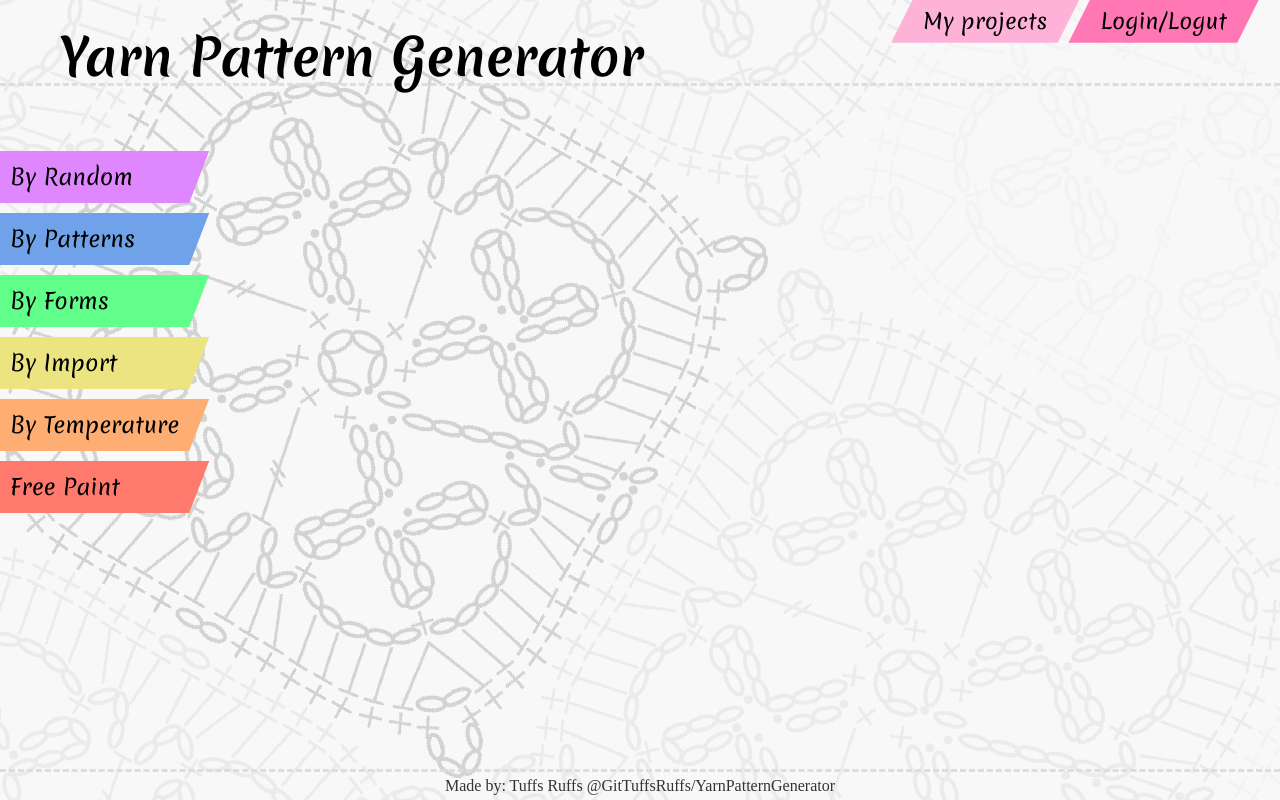
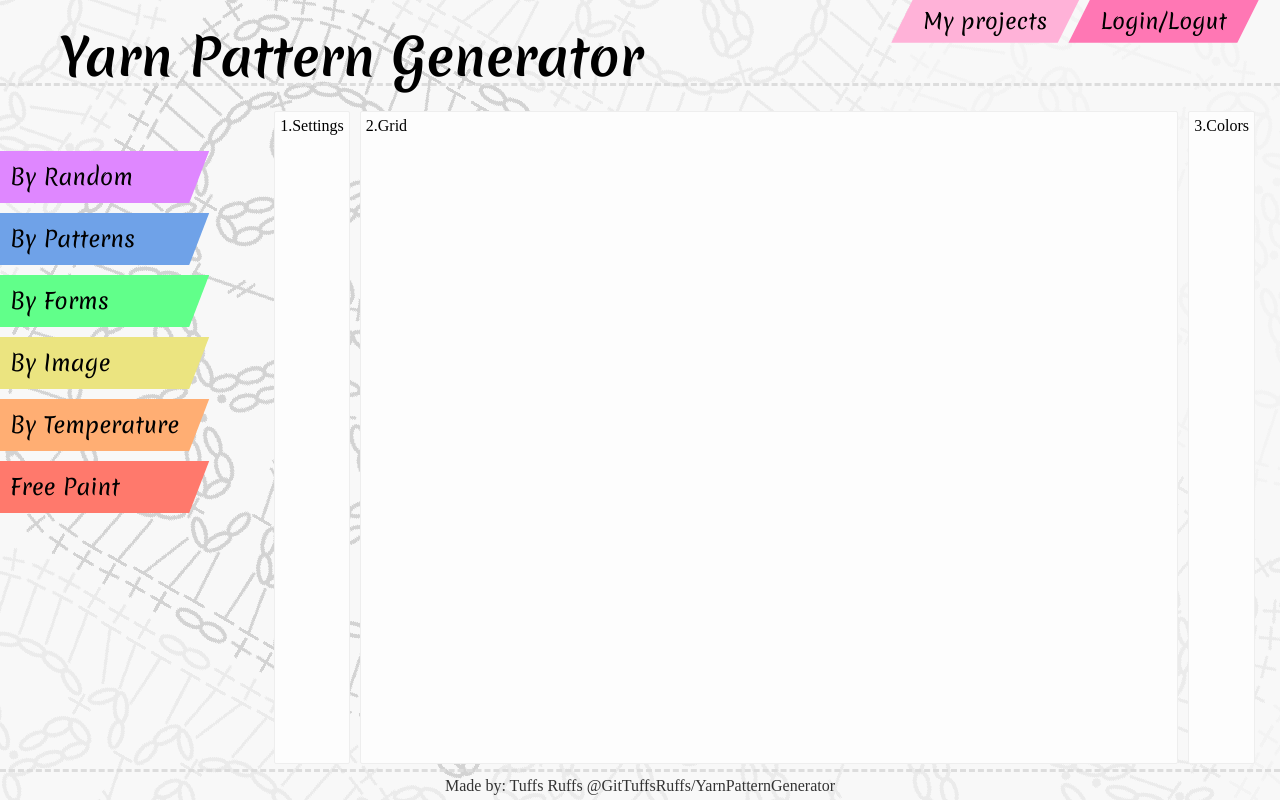
Before and after one commit to GitTuffsRuffs/YarnPatternGenerator, a Vue app in the folder front/: page /projects in a window 1280 px wide. Built offline with nearby package versions, Linux system fonts and the light colour scheme.

Commit message:
Add all sub sites and paths

```diff
--- a/front/src/components/YarnMenu.vue
+++ b/front/src/components/YarnMenu.vue
@@ -1,11 +1,11 @@
 <template>
     <ul id="SideMenu">
         <li><router-link to="/random">By Random</router-link></li>
-        <li>By Patterns</li>
-        <li>By Forms</li>
-        <li>By Import</li>
-        <li>By Temperature</li>
-        <li>Free Paint</li>
+        <li><router-link to="/patterns">By Patterns</router-link></li>
+        <li><router-link to="/forms">By Forms</router-link></li>
+        <li><router-link to="/import">By Image</router-link></li>
+        <li><router-link to="/temperature">By Temperature</router-link></li>
+        <li><router-link to="/freepaint">Free Paint</router-link></li>
     </ul>
 </template>
 <script>
--- a/front/src/components/YearnHeader.vue
+++ b/front/src/components/YearnHeader.vue
@@ -3,7 +3,7 @@
         <h1><router-link to="/">Yarn Pattern Generator</router-link></h1>
 
         <ul>
-            <li>My projects</li>
+            <li><router-link to="/projects">My projects</router-link></li>
             <li>Login/Logut</li>
         </ul>
     </header>
@@ -64,6 +64,11 @@
                 &:nth-child(2) {
                     background-color: #ff77b4;
                 }
+
+                a {
+                    color: inherit;
+                    text-decoration: none;
+                }
             }
         }
     }
--- a/front/src/router/index.ts
+++ b/front/src/router/index.ts
@@ -2,6 +2,12 @@ import Vue from "vue";
 import VueRouter from "vue-router";
 import Home from "../views/Home.vue";
 import Random from "../views/Random.vue";
+import Patterns from "../views/Patterns.vue";
+import Forms from "../views/Forms.vue";
+import Image from "../views/Image.vue";
+import Temperature from "../views/Temperature.vue";
+import FreePaint from "../views/FreePaint.vue";
+import Projects from "../views/Projects.vue";
 
 Vue.use(VueRouter);
 
@@ -15,6 +21,36 @@ const routes = [
         path: "/random",
         name: "random",
         component: Random
+    },
+    {
+        path: "/patterns",
+        name: "patterns",
+        component: Patterns
+    },
+    {
+        path: "/forms",
+        name: "forms",
+        component: Forms
+    },
+    {
+        path: "/image",
+        name: "image",
+        component: Image
+    },
+    {
+        path: "/temperature",
+        name: "temperature",
+        component: Temperature
+    },
+    {
+        path: "/freepaint",
+        name: "freepaint",
+        component: FreePaint
+    },
+    {
+        path: "/projects",
+        name: "projects",
+        component: Projects
     }
     /*
     ,{
--- /dev/null
+++ b/front/src/views/Forms.vue
@@ -0,0 +1,35 @@
+<template>
+    <main id="MainRandom">
+        <div id="Settings">1.Settings</div>
+        <div id="Grid">2.Grid</div>
+        <div id="Color">3.Colors</div>
+    </main>
+</template>
+
+<style lang="less">
+    #MainRandom {
+        display: flex;
+        flex-direction: row;
+        flex-grow: 1;
+        margin-right: 20px;
+        margin-left: 20px;
+    }
+
+    #MainRandom > div {
+        background-color: #fdfdfd;
+        border: solid #eeeeee 1px;
+        margin: 5px;
+        padding: 5px;
+        border-radius: 2px;
+    }
+
+    #Grid {
+        flex-grow: 1;
+    }
+</style>
+
+<script>
+    export default {
+        name: "random"
+    };
+</script>
--- /dev/null
+++ b/front/src/views/FreePaint.vue
@@ -0,0 +1,35 @@
+<template>
+    <main id="MainRandom">
+        <div id="Settings">1.Settings</div>
+        <div id="Grid">2.Grid</div>
+        <div id="Color">3.Colors</div>
+    </main>
+</template>
+
+<style lang="less">
+    #MainRandom {
+        display: flex;
+        flex-direction: row;
+        flex-grow: 1;
+        margin-right: 20px;
+        margin-left: 20px;
+    }
+
+    #MainRandom > div {
+        background-color: #fdfdfd;
+        border: solid #eeeeee 1px;
+        margin: 5px;
+        padding: 5px;
+        border-radius: 2px;
+    }
+
+    #Grid {
+        flex-grow: 1;
+    }
+</style>
+
+<script>
+    export default {
+        name: "random"
+    };
+</script>
--- /dev/null
+++ b/front/src/views/Image.vue
@@ -0,0 +1,35 @@
+<template>
+    <main id="MainRandom">
+        <div id="Settings">1.Settings</div>
+        <div id="Grid">2.Grid</div>
+        <div id="Color">3.Colors</div>
+    </main>
+</template>
+
+<style lang="less">
+    #MainRandom {
+        display: flex;
+        flex-direction: row;
+        flex-grow: 1;
+        margin-right: 20px;
+        margin-left: 20px;
+    }
+
+    #MainRandom > div {
+        background-color: #fdfdfd;
+        border: solid #eeeeee 1px;
+        margin: 5px;
+        padding: 5px;
+        border-radius: 2px;
+    }
+
+    #Grid {
+        flex-grow: 1;
+    }
+</style>
+
+<script>
+    export default {
+        name: "random"
+    };
+</script>
--- /dev/null
+++ b/front/src/views/Patterns.vue
@@ -0,0 +1,35 @@
+<template>
+    <main id="MainRandom">
+        <div id="Settings">1.Settings</div>
+        <div id="Grid">2.Grid</div>
+        <div id="Color">3.Colors</div>
+    </main>
+</template>
+
+<style lang="less">
+    #MainRandom {
+        display: flex;
+        flex-direction: row;
+        flex-grow: 1;
+        margin-right: 20px;
+        margin-left: 20px;
+    }
+
+    #MainRandom > div {
+        background-color: #fdfdfd;
+        border: solid #eeeeee 1px;
+        margin: 5px;
+        padding: 5px;
+        border-radius: 2px;
+    }
+
+    #Grid {
+        flex-grow: 1;
+    }
+</style>
+
+<script>
+    export default {
+        name: "random"
+    };
+</script>
--- /dev/null
+++ b/front/src/views/Projects.vue
@@ -0,0 +1,35 @@
+<template>
+    <main id="MainRandom">
+        <div id="Settings">1.Settings</div>
+        <div id="Grid">2.Grid</div>
+        <div id="Color">3.Colors</div>
+    </main>
+</template>
+
+<style lang="less">
+    #MainRandom {
+        display: flex;
+        flex-direction: row;
+        flex-grow: 1;
+        margin-right: 20px;
+        margin-left: 20px;
+    }
+
+    #MainRandom > div {
+        background-color: #fdfdfd;
+        border: solid #eeeeee 1px;
+        margin: 5px;
+        padding: 5px;
+        border-radius: 2px;
+    }
+
+    #Grid {
+        flex-grow: 1;
+    }
+</style>
+
+<script>
+    export default {
+        name: "random"
+    };
+</script>
--- /dev/null
+++ b/front/src/views/Temperature.vue
@@ -0,0 +1,35 @@
+<template>
+    <main id="MainRandom">
+        <div id="Settings">1.Settings</div>
+        <div id="Grid">2.Grid</div>
+        <div id="Color">3.Colors</div>
+    </main>
+</template>
+
+<style lang="less">
+    #MainRandom {
+        display: flex;
+        flex-direction: row;
+        flex-grow: 1;
+        margin-right: 20px;
+        margin-left: 20px;
+    }
+
+    #MainRandom > div {
+        background-color: #fdfdfd;
+        border: solid #eeeeee 1px;
+        margin: 5px;
+        padding: 5px;
+        border-radius: 2px;
+    }
+
+    #Grid {
+        flex-grow: 1;
+    }
+</style>
+
+<script>
+    export default {
+        name: "random"
+    };
+</script>
```
Also changed, not shown: 1 other file (tests, documents, lock files or other folders).
